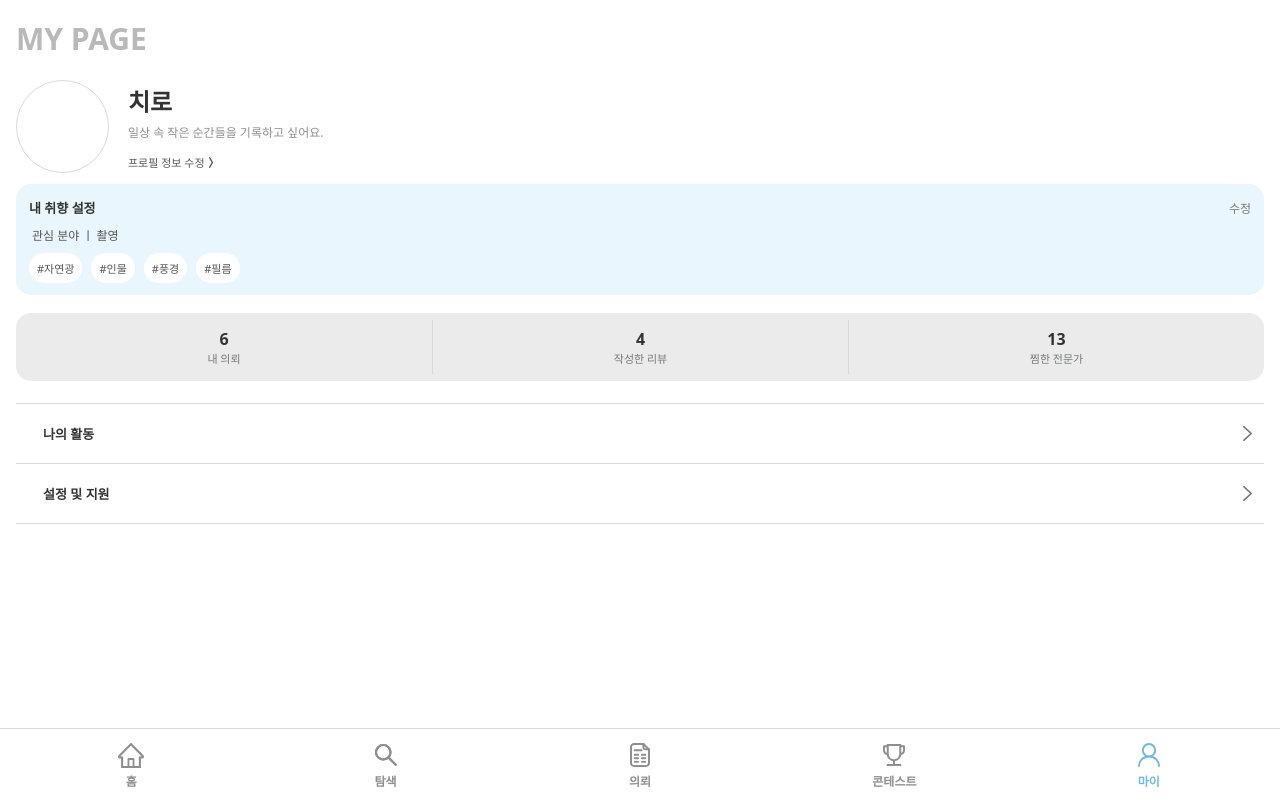
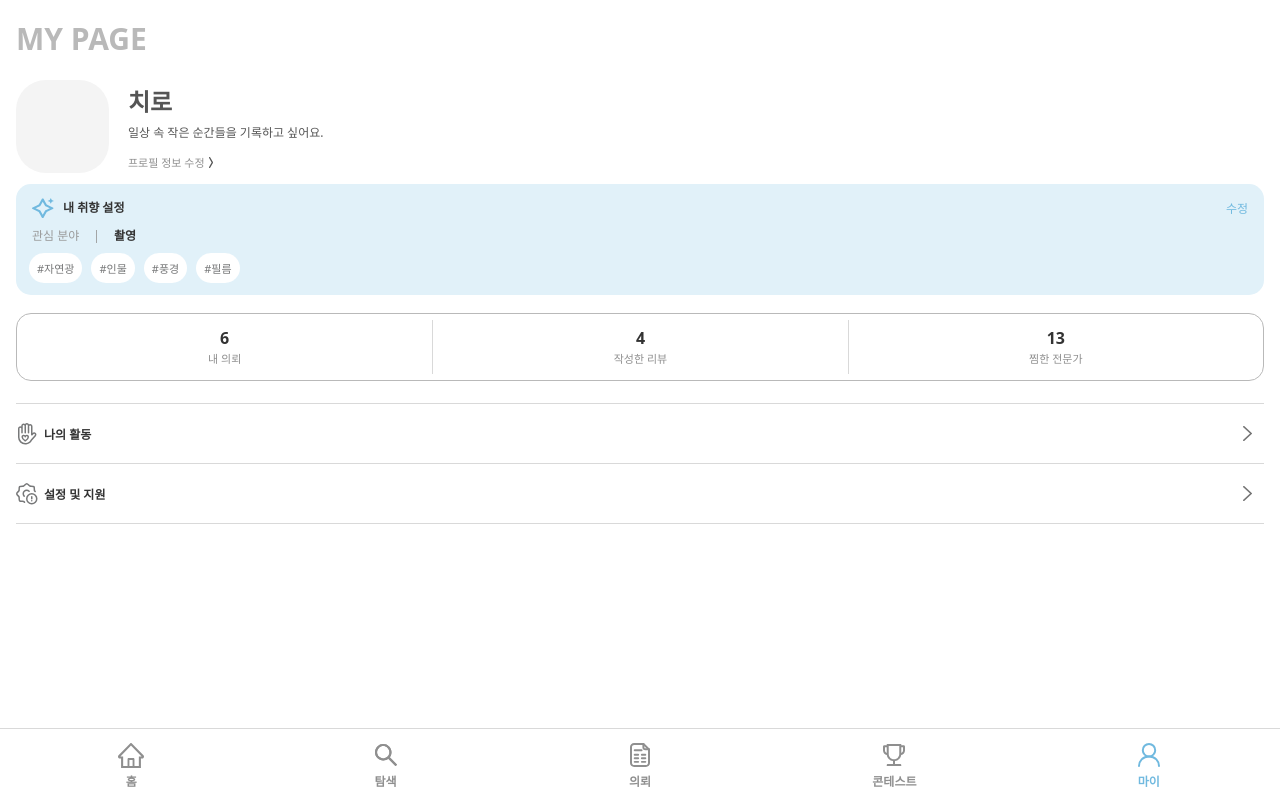
Before and after one commit to picon-sw/picon-frontend, a React (Vite) app: page /my in a window 1280 px wide. Built offline with nearby package versions, Linux system fonts and the light colour scheme.

Commit message:
fix: 마이페이지 화면 디자인 수정 (#23)
* fix: 마이페이지 화면 Figma 디자인에 맞게 수정

* fix: 마이페이지 메뉴 아이콘 추가 및 글씨 굵기 수정

```diff
--- a/src/pages/MyActivityPage.module.css
+++ b/src/pages/MyActivityPage.module.css
@@ -1,14 +1,16 @@
-/* TODO: 색상·글자 크기는 Figma 원본 확인 후 맞추기 (Figma 사용량 제한으로 구조만 보고 작업) */
 .page {
-  padding: 21px 16px 24px;
+  padding: 0 16px 24px;
 }
 
+/* 상단 앱바(72px): 아래 연한 구분선 */
 .header {
   display: flex;
   align-items: center;
   gap: 16px;
-  height: 36px;
-  padding-left: 3px;
+  height: 72px;
+  margin: 0 -16px;
+  padding: 0 0 0 19px;
+  border-bottom: 1px solid #f0f0f0;
 }
 
 .back {
@@ -28,12 +30,12 @@
 }
 
 .section {
-  padding: 18px 0;
+  padding: 18px 0 12px;
   border-bottom: 1px solid #d9d9d9;
 }
 
 .section:first-of-type {
-  margin-top: 12px;
+  padding-top: 12px;
 }
 
 .section:last-of-type {
@@ -44,7 +46,7 @@
   display: flex;
   align-items: center;
   justify-content: space-between;
-  padding: 0 4px 0 4px;
+  padding: 0 7px 0 4px;
 }
 
 .sectionTitle {
@@ -52,7 +54,7 @@
   font-size: 16px;
   font-weight: 700;
   line-height: 20px;
-  color: #333;
+  color: #000;
 }
 
 .thumbnails,
@@ -75,6 +77,7 @@
 .cards {
   grid-template-columns: repeat(2, 1fr);
   gap: 35px;
+  padding-right: 20px;
 }
 
 .cards .image {
@@ -83,7 +86,7 @@
 
 .image {
   overflow: hidden;
-  border-radius: 10px;
+  border-radius: 12px;
 }
 
 .image img {
@@ -93,25 +96,45 @@
 }
 
 .imageEmpty {
-  background-color: #ebebeb;
+  background-color: #f4f4f4;
 }
 
 .reviewTarget {
   display: flex;
   align-items: center;
-  gap: 5px;
+  gap: 7px;
   margin: 14px 0 0 4px;
-  font-size: 14px;
+  font-size: 13px;
   font-weight: 700;
   line-height: 20px;
-  color: #333;
+  color: #000;
+}
+
+/* Figma 별 도형 (회색) */
+.star {
+  width: 15px;
+  height: 15px;
+  background-color: #d9d9d9;
+  clip-path: polygon(
+    50% 0%,
+    61% 35%,
+    98% 35%,
+    68% 57%,
+    79% 91%,
+    50% 70%,
+    21% 91%,
+    32% 57%,
+    2% 35%,
+    39% 35%
+  );
 }
 
 .reviewContent {
+  min-height: 74px;
   margin: 9px 0 0;
   padding: 14px;
-  border-radius: 10px;
-  background-color: #ebebeb;
+  border-radius: 12px;
+  background-color: #f4f4f4;
   font-size: 12px;
   line-height: 15px;
   color: #565656;
--- a/src/pages/MyActivityPage.tsx
+++ b/src/pages/MyActivityPage.tsx
@@ -1,7 +1,6 @@
 import { Link } from 'react-router';
 import backIcon from '../assets/icons/explore/back.svg';
 import chevronRightIcon from '../assets/icons/explore/chevron-right.svg';
-import starIcon from '../assets/icons/explore/star.svg';
 import styles from './MyActivityPage.module.css';
 
 interface ImageItem {
@@ -78,7 +77,7 @@ export function MyActivityPage() {
       <section className={styles.section}>
         <SectionHeader title="작성한 리뷰" />
         <p className={styles.reviewTarget}>
-          <img src={starIcon} alt="" />
+          <span className={styles.star} aria-hidden="true" />
           <span aria-label={`평점 ${SAMPLE_REVIEW.rating}`}>{SAMPLE_REVIEW.rating}</span>
           {SAMPLE_REVIEW.photographerName}
         </p>
--- a/src/pages/MyPage.module.css
+++ b/src/pages/MyPage.module.css
@@ -1,4 +1,3 @@
-/* TODO: 색상·글자 크기는 Figma 원본 확인 후 맞추기 (Figma 사용량 제한으로 구조만 보고 작업) */
 .page {
   padding: 21px 16px 24px;
 }
@@ -21,12 +20,12 @@
   flex-shrink: 0;
   width: 93px;
   height: 93px;
-  border-radius: 50%;
+  border-radius: 30px;
   object-fit: cover;
 }
 
 .avatarEmpty {
-  border: 1px solid #d9d9d9;
+  background-color: #f4f4f4;
 }
 
 .info {
@@ -40,14 +39,14 @@
   font-size: 24px;
   font-weight: 700;
   line-height: 29px;
-  color: #333;
+  color: #555;
 }
 
 .introduction {
   margin: 9px 0 0;
   font-size: 12px;
   line-height: 15px;
-  color: #8f8f8f;
+  color: #555;
 }
 
 .editProfile {
@@ -61,15 +60,15 @@
   font: inherit;
   font-size: 11px;
   line-height: 13px;
-  color: #565656;
+  color: #8f8f8f;
   cursor: pointer;
 }
 
 .taste {
   margin-top: 11px;
-  padding: 13px 13px 12px;
+  padding: 13px 16px 12px;
   border-radius: 15px;
-  background-color: #eaf6fd;
+  background-color: #e1f1f9;
 }
 
 .tasteHeader {
@@ -79,11 +78,20 @@
 }
 
 .tasteTitle {
+  display: flex;
+  align-items: center;
+  gap: 9px;
   margin: 0;
-  font-size: 13px;
+  font-size: 12px;
   font-weight: 700;
   line-height: 22px;
   color: #333;
+}
+
+/* Figma 아이콘 크기(22px)에 맞춤 */
+.tasteTitle img {
+  width: 22px;
+  height: auto;
 }
 
 .tasteEdit {
@@ -93,22 +101,32 @@
   font: inherit;
   font-size: 12px;
   line-height: 15px;
-  color: #777879;
+  color: #70b9df;
   cursor: pointer;
 }
 
 .interest {
-  margin: 9px 0 0 3px;
+  display: flex;
+  align-items: center;
+  margin: 9px 0 0;
   font-size: 12px;
   line-height: 15px;
-  color: #565656;
+  color: #9a9a9a;
+}
+
+.interestDivider {
+  margin: 0 14px;
+}
+
+.interest strong {
+  color: #333;
 }
 
 .hashtags {
   display: flex;
   flex-wrap: wrap;
   gap: 9px;
-  margin: 10px 0 0;
+  margin: 10px 0 0 -3px;
   padding: 0;
   list-style: none;
 }
@@ -121,7 +139,7 @@
   border-radius: 15px;
   background-color: #fff;
   font-size: 11px;
-  color: #565656;
+  color: #777879;
 }
 
 /* 내 의뢰 · 작성한 리뷰 · 찜한 전문가 3칸, 칸 사이 세로선 */
@@ -130,8 +148,9 @@
   grid-template-columns: repeat(3, 1fr);
   height: 68px;
   margin: 18px 0 0;
+  border: 1px solid #b9b9b9;
   border-radius: 15px;
-  background-color: #ebebeb;
+  background-color: #fff;
 }
 
 .stat {
@@ -139,8 +158,8 @@
   flex-direction: column-reverse;
   align-items: center;
   justify-content: center;
-  gap: 3px;
-  margin: 7px 0;
+  gap: 4px;
+  margin: 6px 0;
 }
 
 .stat + .stat {
@@ -158,7 +177,7 @@
 .statLabel {
   font-size: 11px;
   line-height: 13px;
-  color: #777879;
+  color: #8f8f8f;
 }
 
 .menu {
@@ -171,10 +190,25 @@
   align-items: center;
   justify-content: space-between;
   height: 60px;
-  padding: 0 12px 0 27px;
+  padding: 0 12px 0 0;
   border-bottom: 1px solid #d9d9d9;
-  font-size: 13px;
+  font-size: 12px;
   font-weight: 700;
   color: #333;
   text-decoration: none;
 }
+
+.menuLabel {
+  display: flex;
+  align-items: center;
+  gap: 6px;
+}
+
+/* 아이콘 크기가 달라도(19px, 22px) 글씨 시작 위치는 같게 */
+.menuIcon {
+  display: flex;
+  align-items: center;
+  justify-content: center;
+  width: 22px;
+  height: 22px;
+}
--- a/src/pages/MyPage.tsx
+++ b/src/pages/MyPage.tsx
@@ -1,6 +1,9 @@
 import { Link } from 'react-router';
 import chevronRightSmallIcon from '../assets/icons/explore/chevron-right-small.svg';
 import chevronRightIcon from '../assets/icons/explore/chevron-right.svg';
+import handIcon from '../assets/icons/my/hand.svg';
+import settingIcon from '../assets/icons/my/setting.svg';
+import aiSparkleIcon from '../assets/icons/profile/ai-sparkle.svg';
 import styles from './MyPage.module.css';
 
 interface MyProfile {
@@ -27,8 +30,8 @@ const SAMPLE_PROFILE: MyProfile = {
 };
 
 const MENU_ITEMS = [
-  { to: '/my/activity', label: '나의 활동' },
-  { to: '/my/settings', label: '설정 및 지원' },
+  { to: '/my/activity', label: '나의 활동', icon: handIcon },
+  { to: '/my/settings', label: '설정 및 지원', icon: settingIcon },
 ];
 
 export function MyPage() {
@@ -72,16 +75,21 @@ export function MyPage() {
 
       <section className={styles.taste} aria-labelledby="taste-title">
         <div className={styles.tasteHeader}>
-          {/* TODO: Figma 아이콘 받아서 제목 앞에 추가 */}
           <h2 id="taste-title" className={styles.tasteTitle}>
-            내 취향 설정
+            <img src={aiSparkleIcon} alt="" />내 취향 설정
           </h2>
           {/* TODO: 취향 수정 화면은 이후 이슈에서 */}
           <button type="button" className={styles.tasteEdit}>
             수정
           </button>
         </div>
-        <p className={styles.interest}>관심 분야 ㅣ {interestField}</p>
+        <p className={styles.interest}>
+          관심 분야
+          <span className={styles.interestDivider} aria-hidden="true">
+            |
+          </span>
+          <strong>{interestField}</strong>
+        </p>
         <ul className={styles.hashtags}>
           {hashtags.map((tag) => (
             <li key={tag} className={styles.hashtag}>
@@ -101,10 +109,14 @@ export function MyPage() {
       </dl>
 
       <nav className={styles.menu} aria-label="마이페이지 메뉴">
-        {MENU_ITEMS.map(({ to, label }) => (
+        {MENU_ITEMS.map(({ to, label, icon }) => (
           <Link key={to} to={to} className={styles.menuItem}>
-            {/* TODO: Figma 아이콘 받아서 메뉴 이름 앞에 추가 */}
-            <span>{label}</span>
+            <span className={styles.menuLabel}>
+              <span className={styles.menuIcon}>
+                <img src={icon} alt="" />
+              </span>
+              {label}
+            </span>
             <img src={chevronRightIcon} alt="" />
           </Link>
         ))}
--- a/src/pages/MySettingsPage.module.css
+++ b/src/pages/MySettingsPage.module.css
@@ -1,14 +1,13 @@
-/* TODO: 색상·글자 크기는 Figma 원본 확인 후 맞추기 (Figma 사용량 제한으로 구조만 보고 작업) */
 .page {
-  padding: 21px 16px 24px;
+  padding: 0 12px 24px 20px;
 }
 
 .header {
   display: flex;
   align-items: center;
   gap: 16px;
-  height: 36px;
-  padding-left: 3px;
+  height: 72px;
+  margin-left: -1px;
 }
 
 .back {
@@ -28,7 +27,7 @@
 }
 
 .list {
-  margin: 15px 0 0;
+  margin: 0;
   padding: 0;
   list-style: none;
 }
@@ -39,13 +38,14 @@
   justify-content: space-between;
   width: 100%;
   height: 63px;
-  padding: 0 21px 0 9px;
+  padding: 0 21px 0 5px;
   border: 0;
   border-bottom: 1px solid #d9d9d9;
   background: transparent;
   font: inherit;
   font-size: 16px;
-  color: #333;
+  font-weight: 700;
+  color: #000;
   text-align: left;
   cursor: pointer;
 }
```
Also changed, not shown: src/assets/icons/my/hand.svg (added), src/assets/icons/my/setting.svg (added).
